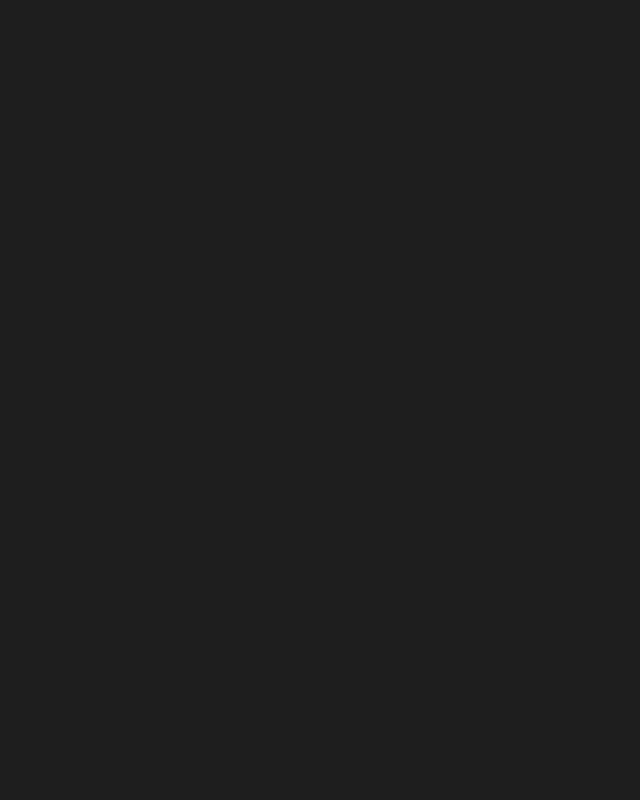
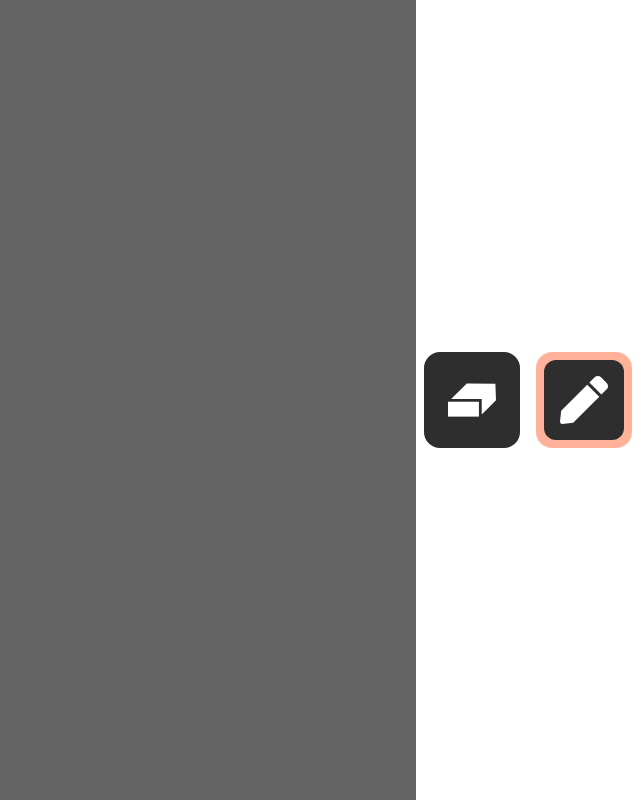
Before and after one commit to itsnoa04/jott, a React (Create React App) app: page / in a window 1280 px wide. Shown: the whole page, without its empty margins (640-1280 px from the left). Built offline with nearby package versions, Linux system fonts and the light colour scheme.

Commit message:
feat: :sparkles: added tool selector buttons and state management
added the eracer and pencil tool buttons along with react context API to manage state

```diff
--- a/src/App.jsx
+++ b/src/App.jsx
@@ -1,14 +1,31 @@
-import React from 'react';
-import './App.css';
-import Canvas from './components/Canvas';
-// import Centered_container from './components/Centered_container';
+import React from "react";
+import "./App.css";
+import Canvas from "./components/Canvas";
+import ToolButton from "./components/ToolButton";
+import Eracer from "./assets/eracer.svg";
+import Pencil from "./assets/pencil.svg";
+import { ToolProvider } from "./context/ToolContext";
+import { StyleProvider } from "./context/StyleContext";
 
 function App() {
   return (
-    <Canvas />
-    // <Centered_container>
-    //   hi
-    // </Centered_container>
+    <div
+      style={{
+        width: "100vw",
+        height: "100vh",
+        display: "flex",
+        justifyContent: "center",
+        alignItems: "center",
+      }}
+    >
+      <ToolProvider>
+        <StyleProvider>
+          <Canvas />
+          <ToolButton icon={Eracer} alt="eracer" size="3rem" />
+          <ToolButton icon={Pencil} alt="pencil" size="3rem" />
+        </StyleProvider>
+      </ToolProvider>
+    </div>
   );
 }
 
--- a/src/components/Canvas.css
+++ b/src/components/Canvas.css
@@ -1,6 +1,6 @@
 .container{
   width: 100%;
   height: 100vh;
-  position: relative;
   overflow: hidden;
+  z-index: -1;
 }
--- a/src/components/Canvas.jsx
+++ b/src/components/Canvas.jsx
@@ -1,38 +1,37 @@
-import p5 from 'p5'
-import React, { useEffect } from 'react'
-import getWindowDimensions from '../lib/getWindowDimensions'
-import './Canvas.css'
+import p5 from "p5";
+import React, { useEffect } from "react";
+import getWindowDimensions from "../lib/getWindowDimensions";
+import "./Canvas.css";
 
 const Canvas = () => {
-	const p5node = React.useRef(null)	//references the p5 canvas
+  const p5node = React.useRef(null); //references the p5 canvas
 
   useEffect(() => {
     //every time the window is rendered a new p5 sketch is created
 
     //gets the window dimensions
-		const {height , width} = getWindowDimensions();
+    const { height, width } = getWindowDimensions();
 
     //creates a new p5 sketch
     const sketch = (p) => {
       p.setup = () => {
-				p.createCanvas(width*4,height*4) // dimensions are multiplied by 4 to make the canvas streatch upto 0.25x chrome zoom
-			}
+        p.createCanvas(width * 4, height * 4); // dimensions are multiplied by 4 to make the canvas streatch upto 0.25x chrome zoom
+      };
       p.draw = () => {
-				p.background(30)
-			}
-		}
+        p.background(100);
+      };
+    };
 
     //creates a new p5 instance
     // p5node.current is the ref to the p5 canvas
-		new p5(sketch, p5node.current)
-	})
-
+    new p5(sketch, p5node.current);
+  });
 
   return (
     <div className="container">
       <div ref={p5node}></div>
     </div>
-  )
-}
+  );
+};
 
-export default Canvas
+export default Canvas;
--- a/src/components/Centered_container.css
+++ /dev/null
@@ -1,7 +0,0 @@
-div{
-    width: 100%;
-    height: 100%;
-    display: flex;
-    justify-content: center;
-    align-items: center;
-}
--- /dev/null
+++ b/src/components/ToolButton.css
@@ -0,0 +1,19 @@
+.btn{
+    padding: 1rem;
+    border-radius: 0.75rem;
+    border: none;
+    background-color: hsla(0, 0%, 18%, 1);
+    display: flex;
+    justify-content: center;
+    align-items: center;
+}
+
+.btn-container{
+    display: flex;
+    justify-content: center;
+    align-items: center;
+    border-radius: 1rem;
+    padding: 0;
+    margin: 0.5rem;
+    transition: all 200ms;
+}
--- /dev/null
+++ b/src/components/ToolButton.jsx
@@ -0,0 +1,34 @@
+import React, { useContext } from "react";
+import "./ToolButton.css";
+import StyleContext from "../context/StyleContext";
+import ToolContext from "../context/ToolContext";
+
+const ToolButton = ({ icon, alt, size }) => {
+  const { tool, setTool } = useContext(ToolContext);
+  const { color } = useContext(StyleContext);
+  console.log(color);
+
+  const getStroke = () => {
+    if (tool === alt) {
+      return color;
+    } else {
+      return "hsla(0, 0%, 18%, 1)";
+    }
+  };
+
+  let stroke = getStroke();
+
+  return (
+    <button
+      onClick={() => setTool(alt)}
+      className="btn-container"
+      style={{ border: `0.5rem solid ${stroke}`, backgroundColor: stroke }}
+    >
+      <div className="btn">
+        <img src={icon} alt={alt} style={{ width: size, height: size }} />
+      </div>
+    </button>
+  );
+};
+
+export default ToolButton;
--- /dev/null
+++ b/src/context/StyleContext.js
@@ -0,0 +1,22 @@
+import { createContext, useState } from "react";
+
+const StyleContext = createContext();
+
+export function StyleProvider({ children }) {
+  const [color, setColor] = useState("hsla(14, 100%, 80%, 1)");
+  const [size, setSize] = useState(16);
+  return (
+    <StyleContext.Provider
+      value={{
+        color,
+        setColor,
+        size,
+        setSize,
+      }}
+    >
+      {children}
+    </StyleContext.Provider>
+  );
+}
+
+export default StyleContext;
--- /dev/null
+++ b/src/context/ToolContext.js
@@ -0,0 +1,19 @@
+import { createContext, useState } from "react";
+
+const ToolContext = createContext();
+
+export function ToolProvider({ children }) {
+  const [tool, setTool] = useState("pencil");
+  return (
+    <ToolContext.Provider
+      value={{
+        tool,
+        setTool,
+      }}
+    >
+      {children}
+    </ToolContext.Provider>
+  );
+}
+
+export default ToolContext;
--- a/src/index.css
+++ b/src/index.css
@@ -46,3 +46,9 @@ table {
 	border-collapse: collapse;
 	border-spacing: 0;
 }
+
+html,body{
+	height: 100%;
+	width: 100%;
+	box-sizing: border-box;
+}
```
Also changed, not shown: src/components/Centered_container.jsx (deleted, +0 -9 lines), src/assets/eracer.svg (added), src/assets/pencil.svg (added), src/components/Color_picker.css (deleted), src/components/Color_picker.jsx (deleted). Lines whose indentation alone changed are shown as unchanged.
